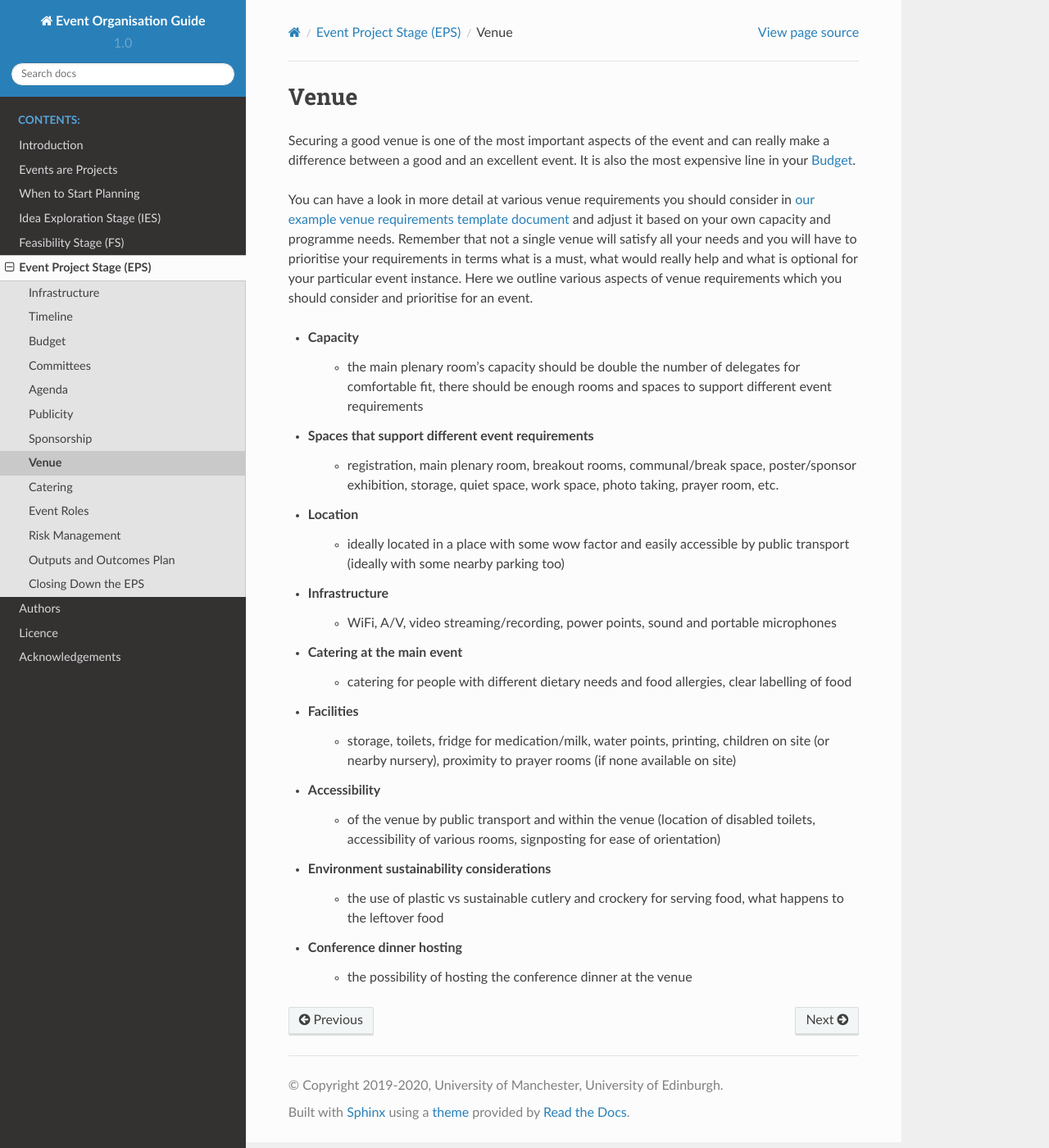
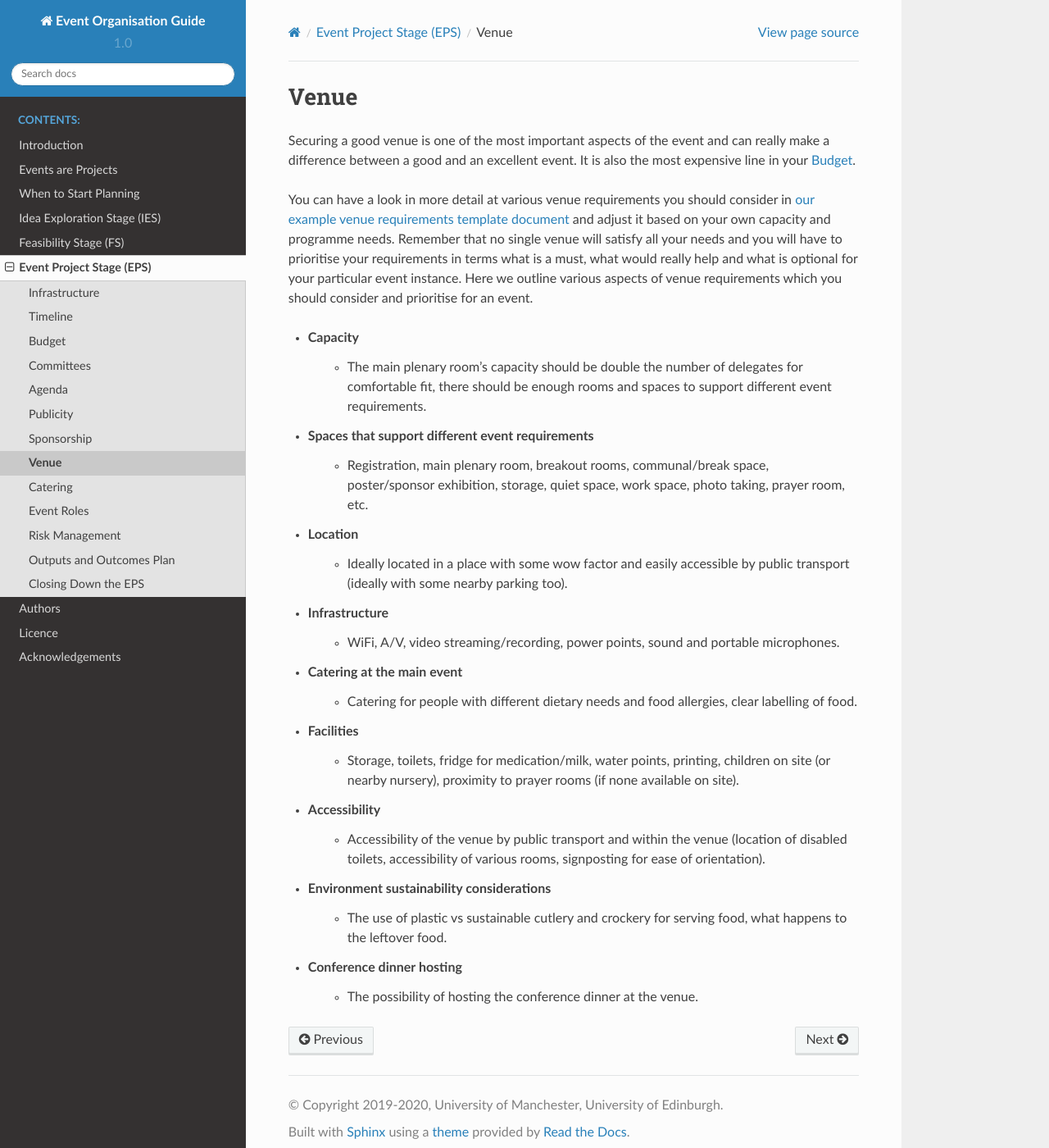
Before and after one commit to softwaresaved/event-organisation-guide, a Sphinx documentation site: the page built from docs/eog/eps-venue.rst, in a window 1280 px wide and 1400 px high. Shown: the whole window at 82% size. Built offline with Sphinx 7.4.7 and the Read the Docs theme 2.0.0, drawn with Linux system fonts in a browser that asks for light colours.

Commit message:
make style consistent in eps-venue

```diff
--- a/docs/eog/eps-venue.rst
+++ b/docs/eog/eps-venue.rst
@@ -9,26 +9,26 @@ excellent event. It is also the most expensive line in your :doc:`eps-budget`.
 You can have a look in more detail at various venue
 requirements you should consider in `our example venue
 requirements template document <https://docs.google.com/document/d/1BJsjr4Y-cTBeEEjV5A_VVQ2hZIPsgBivhpin8gLJyb4/edit>`_
-and adjust it based on your own capacity and programme needs. Remember that not a single
+and adjust it based on your own capacity and programme needs. Remember that no single
 venue will satisfy all your needs and you will have to prioritise your requirements in terms what is a must, what would
 really help and what is optional for your particular event instance. Here we outline various aspects of venue
 requirements which you should consider and prioritise for an event.
 
 - Capacity
-    - the main plenary room's capacity should be double the number of delegates for comfortable fit, there should be enough rooms and spaces to support different event requirements
+    - The main plenary room's capacity should be double the number of delegates for comfortable fit, there should be enough rooms and spaces to support different event requirements.
 - Spaces that support different event requirements
-    - registration, main plenary room, breakout rooms, communal/break space, poster/sponsor exhibition, storage, quiet space, work space, photo taking, prayer room, etc.
+    - Registration, main plenary room, breakout rooms, communal/break space, poster/sponsor exhibition, storage, quiet space, work space, photo taking, prayer room, etc.
 - Location
-    - ideally located in a place with some wow factor and easily accessible by public transport (ideally with some nearby parking too)
+    - Ideally located in a place with some wow factor and easily accessible by public transport (ideally with some nearby parking too).
 - Infrastructure
-    - WiFi, A/V, video streaming/recording, power points, sound and portable microphones
+    - WiFi, A/V, video streaming/recording, power points, sound and portable microphones.
 - Catering at the main event
-    - catering for people with different dietary needs and food allergies, clear labelling of food
+    - Catering for people with different dietary needs and food allergies, clear labelling of food.
 - Facilities
-    - storage, toilets, fridge for medication/milk, water points, printing, children on site (or nearby nursery), proximity to prayer rooms (if none available on site)
+    - Storage, toilets, fridge for medication/milk, water points, printing, children on site (or nearby nursery), proximity to prayer rooms (if none available on site).
 - Accessibility
-    - of the venue by public transport and within the venue (location of disabled toilets, accessibility of various rooms, signposting for ease of orientation)
+    - Accessibility of the venue by public transport and within the venue (location of disabled toilets, accessibility of various rooms, signposting for ease of orientation).
 - Environment sustainability considerations
-    - the use of plastic vs sustainable cutlery and crockery for serving food, what happens to the leftover food
+    - The use of plastic vs sustainable cutlery and crockery for serving food, what happens to the leftover food.
 - Conference dinner hosting
-    - the possibility of hosting the conference dinner at the venue
+    - The possibility of hosting the conference dinner at the venue.
```
